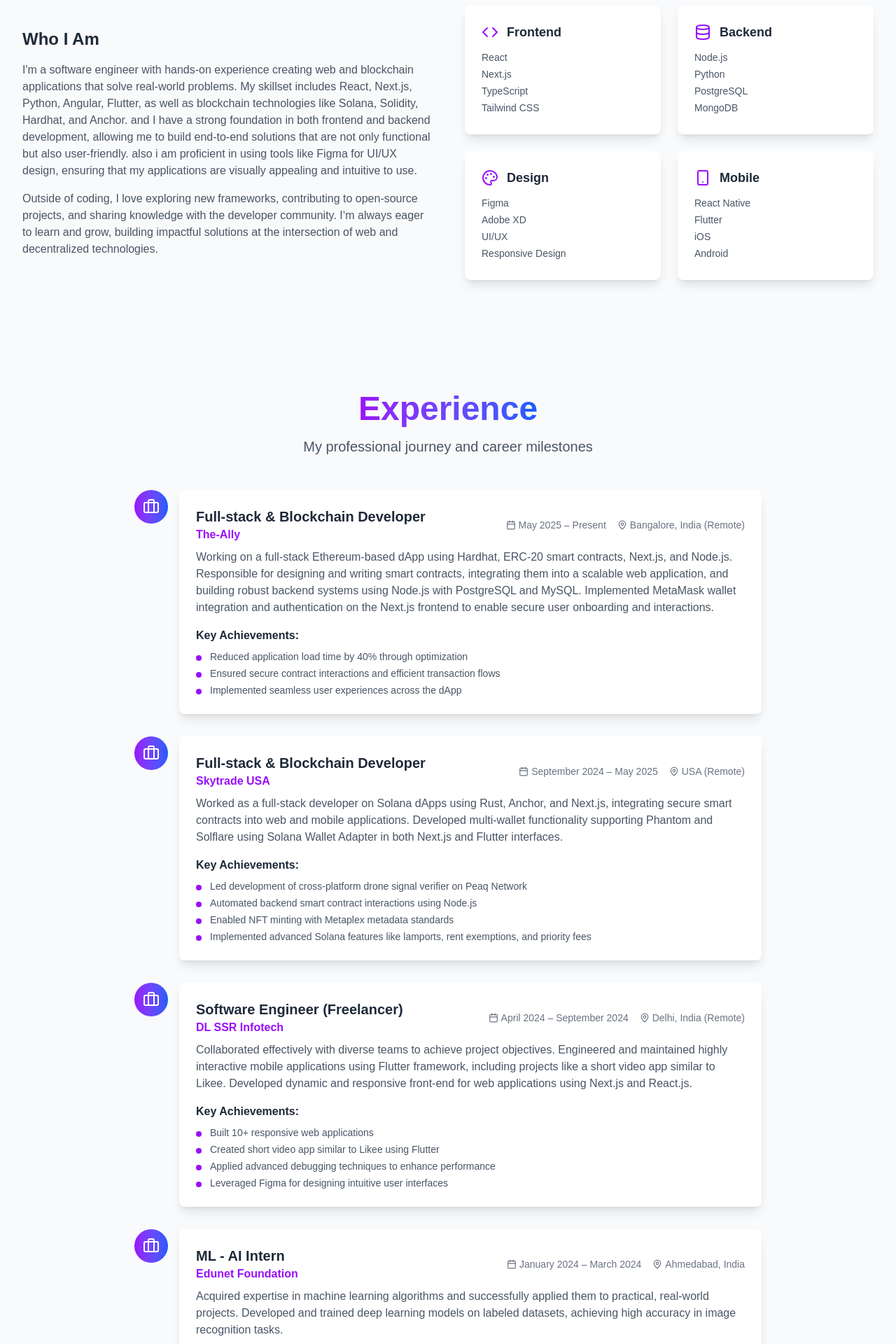
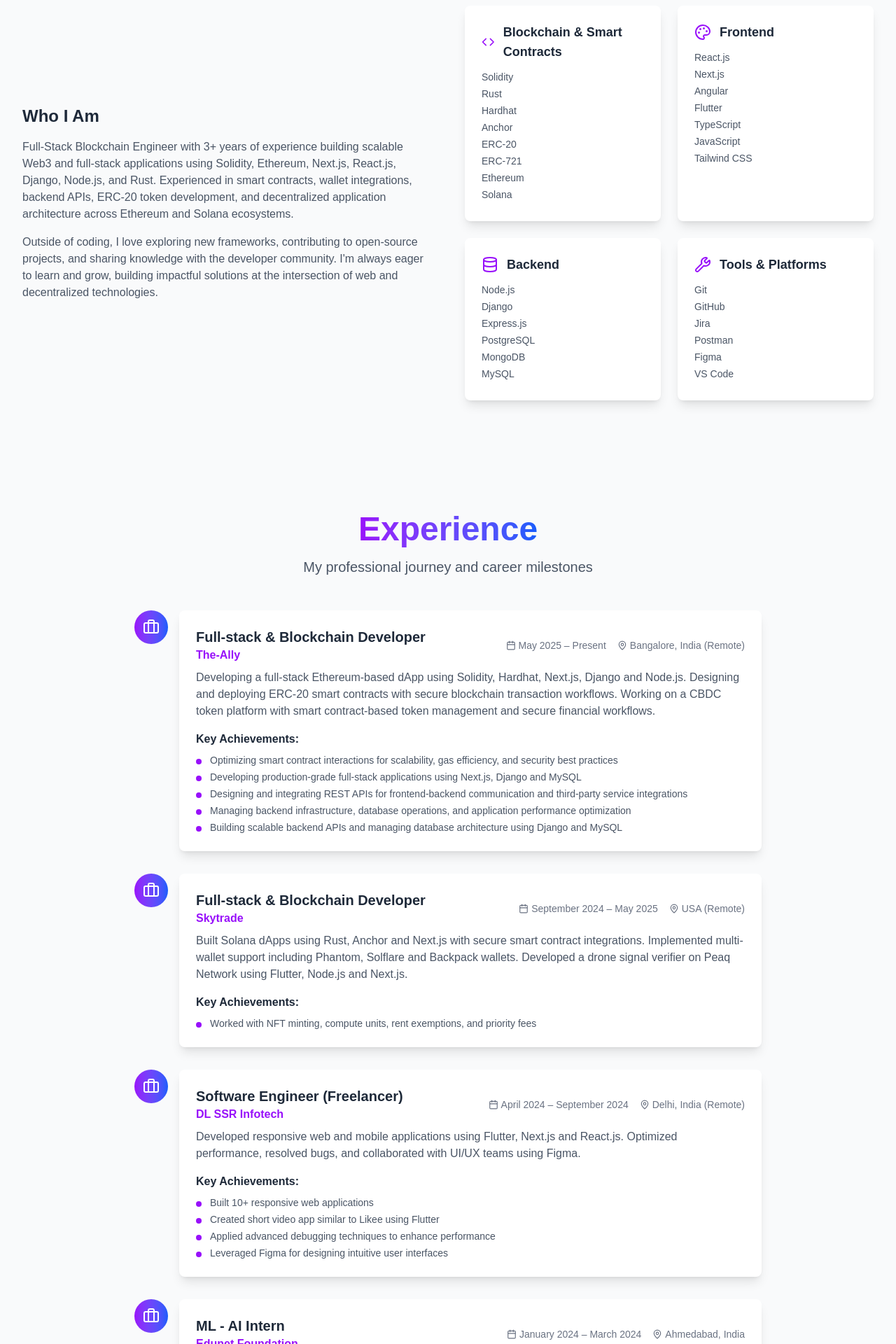
Before and after one commit to Vivekjoshi11/vivek_portfolio, a Next.js app: page / in a window 1280 px wide. Shown: the part 1040-2960 px from the top of the page at 70% size. Built offline with nearby package versions, Linux system fonts and the light colour scheme.

Commit message:
portfolio update

```diff
--- a/src/components/About.tsx
+++ b/src/components/About.tsx
@@ -1,14 +1,14 @@
 'use client';
 
 import { motion } from 'framer-motion';
-import { Code, Database, Palette, Smartphone } from 'lucide-react';
+import { Code, Database, Palette, Smartphone, Wrench } from 'lucide-react';
 
 const About = () => {
   const skills = [
-    { name: 'Frontend', icon: Code, items: ['React', 'Next.js', 'TypeScript', 'Tailwind CSS'] },
-    { name: 'Backend', icon: Database, items: ['Node.js', 'Python', 'PostgreSQL', 'MongoDB'] },
-    { name: 'Design', icon: Palette, items: ['Figma', 'Adobe XD', 'UI/UX', 'Responsive Design'] },
-    { name: 'Mobile', icon: Smartphone, items: ['React Native', 'Flutter', 'iOS', 'Android'] },
+    { name: 'Blockchain & Smart Contracts', icon: Code, items: ['Solidity', 'Rust', 'Hardhat', 'Anchor', 'ERC-20', 'ERC-721', 'Ethereum', 'Solana'] },
+    { name: 'Frontend', icon: Palette, items: ['React.js', 'Next.js', 'Angular', 'Flutter', 'TypeScript', 'JavaScript', 'Tailwind CSS'] },
+    { name: 'Backend', icon: Database, items: ['Node.js', 'Django', 'Express.js', 'PostgreSQL', 'MongoDB', 'MySQL'] },
+    { name: 'Tools & Platforms', icon: Wrench, items: ['Git', 'GitHub', 'Jira', 'Postman', 'Figma', 'VS Code'] },
   ];
 
   return (
@@ -40,12 +40,10 @@
           >
             <h3 className="text-2xl font-bold mb-4 text-gray-800 dark:text-white">Who I Am</h3>
             <p className="text-gray-600 dark:text-gray-300 mb-4">
-             I&apos;m a software engineer with hands-on experience creating web and blockchain applications that solve real-world problems. My skillset includes React, Next.js, Python, Angular, Flutter,  as well as blockchain technologies like Solana, Solidity, Hardhat, and Anchor. and I have a strong foundation in both frontend and backend development, allowing me to build end-to-end solutions that are not only functional but also user-friendly. also i am proficient in using tools like Figma for UI/UX design, ensuring that my applications are visually appealing and intuitive to use.
-
-
+             Full-Stack Blockchain Engineer with 3+ years of experience building scalable Web3 and full-stack applications using Solidity, Ethereum, Next.js, React.js, Django, Node.js, and Rust. Experienced in smart contracts, wallet integrations, backend APIs, ERC-20 token development, and decentralized application architecture across Ethereum and Solana ecosystems.
             </p>
             <p className="text-gray-600 dark:text-gray-300">
-             Outside of coding, I love exploring new frameworks, contributing to open-source projects, and sharing knowledge with the developer community. I&lsquo;m always eager to learn and grow, building impactful solutions at the intersection of web and decentralized technologies.
+             Outside of coding, I love exploring new frameworks, contributing to open-source projects, and sharing knowledge with the developer community. I'm always eager to learn and grow, building impactful solutions at the intersection of web and decentralized technologies.
             </p>
           </motion.div>
 
--- a/src/components/Experience.tsx
+++ b/src/components/Experience.tsx
@@ -10,24 +10,23 @@
       company: 'The-Ally',
       location: 'Bangalore, India (Remote)',
       period: 'May 2025 – Present',
-      description: 'Working on a full-stack Ethereum-based dApp using Hardhat, ERC-20 smart contracts, Next.js, and Node.js. Responsible for designing and writing smart contracts, integrating them into a scalable web application, and building robust backend systems using Node.js with PostgreSQL and MySQL. Implemented MetaMask wallet integration and authentication on the Next.js frontend to enable secure user onboarding and interactions.',
+      description: 'Developing a full-stack Ethereum-based dApp using Solidity, Hardhat, Next.js, Django and Node.js. Designing and deploying ERC-20 smart contracts with secure blockchain transaction workflows. Working on a CBDC token platform with smart contract-based token management and secure financial workflows.',
       achievements: [
-        'Reduced application load time by 40% through optimization',
-        'Ensured secure contract interactions and efficient transaction flows',
-        'Implemented seamless user experiences across the dApp'
+        'Optimizing smart contract interactions for scalability, gas efficiency, and security best practices',
+        'Developing production-grade full-stack applications using Next.js, Django and MySQL',
+        'Designing and integrating REST APIs for frontend-backend communication and third-party service integrations',
+        'Managing backend infrastructure, database operations, and application performance optimization',
+        'Building scalable backend APIs and managing database architecture using Django and MySQL'
       ]
     },
     {
       title: 'Full-stack & Blockchain Developer',
-      company: 'Skytrade USA',
+      company: 'Skytrade',
       location: 'USA (Remote)',
       period: 'September 2024 – May 2025',
-      description: 'Worked as a full-stack developer on Solana dApps using Rust, Anchor, and Next.js, integrating secure smart contracts into web and mobile applications. Developed multi-wallet functionality supporting Phantom and Solflare using Solana Wallet Adapter in both Next.js and Flutter interfaces.',
+      description: 'Built Solana dApps using Rust, Anchor and Next.js with secure smart contract integrations. Implemented multi-wallet support including Phantom, Solflare and Backpack wallets. Developed a drone signal verifier on Peaq Network using Flutter, Node.js and Next.js.',
       achievements: [
-        'Led development of cross-platform drone signal verifier on Peaq Network',
-        'Automated backend smart contract interactions using Node.js',
-        'Enabled NFT minting with Metaplex metadata standards',
-        'Implemented advanced Solana features like lamports, rent exemptions, and priority fees'
+        'Worked with NFT minting, compute units, rent exemptions, and priority fees'
       ]
     },
     {
@@ -35,7 +34,7 @@
       company: 'DL SSR Infotech',
       location: 'Delhi, India (Remote)',
       period: 'April 2024 – September 2024',
-      description: 'Collaborated effectively with diverse teams to achieve project objectives. Engineered and maintained highly interactive mobile applications using Flutter framework, including projects like a short video app similar to Likee. Developed dynamic and responsive front-end for web applications using Next.js and React.js.',
+      description: 'Developed responsive web and mobile applications using Flutter, Next.js and React.js. Optimized performance, resolved bugs, and collaborated with UI/UX teams using Figma.',
       achievements: [
         'Built 10+ responsive web applications',
         'Created short video app similar to Likee using Flutter',
@@ -48,7 +47,7 @@
       company: 'Edunet Foundation',
       location: 'Ahmedabad, India',
       period: 'January 2024 – March 2024',
-      description: 'Acquired expertise in machine learning algorithms and successfully applied them to practical, real-world projects. Developed and trained deep learning models on labeled datasets, achieving high accuracy in image recognition tasks.',
+      description: 'Developed and trained deep learning models for image recognition tasks. Built deepfake image detection models using Python and TensorFlow. Improved model accuracy through dataset analysis and feature engineering.',
       achievements: [
         'Increased image recognition accuracy by 15% in deepfake detection project',
         'Conducted in-depth analysis of complex datasets',
@@ -59,9 +58,9 @@
     {
       title: 'Front-end Developer (Angular)',
       company: 'Ximple Solutions',
-      location: 'Ahmedabad, India',
+      location: 'Ahmedabad, India (Remote)',
       period: 'June 2022 - January 2023',
-      description: 'Collaborated effectively with diverse teams to achieve shared objectives. Engineered and maintained highly interactive and user-centric webpages using the Angular framework, with expertise in HTML, CSS, and TypeScript, resulting in seamless user experiences.',
+      description: 'Developed ERP web interfaces using Angular, TypeScript, HTML and CSS with focus on performance optimization.',
       achievements: [
         'Maintained highly interactive ERP web application',
         'Applied advanced debugging techniques to resolve critical bugs',
```
Also changed, not shown: 1 other file (tests, documents, lock files or other folders).
